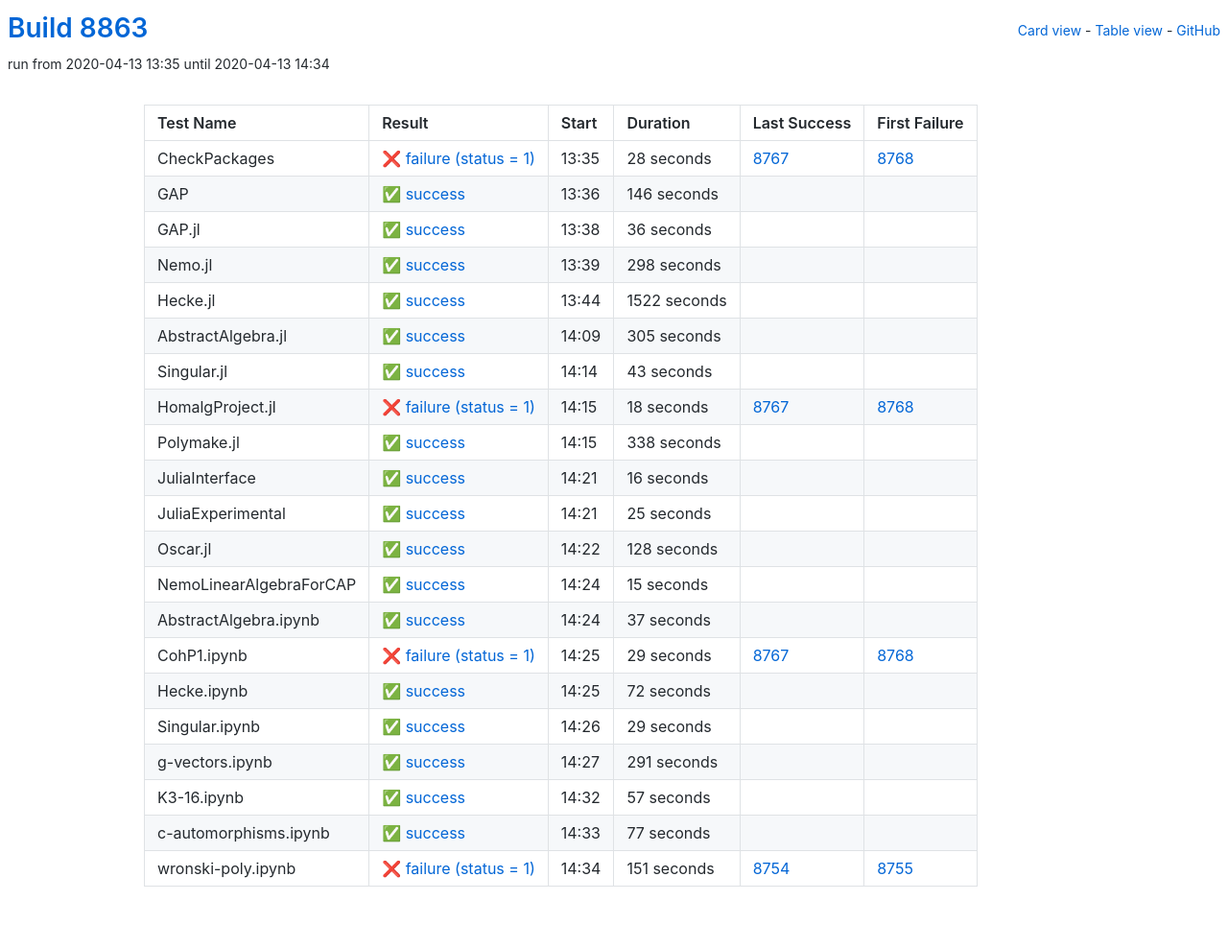
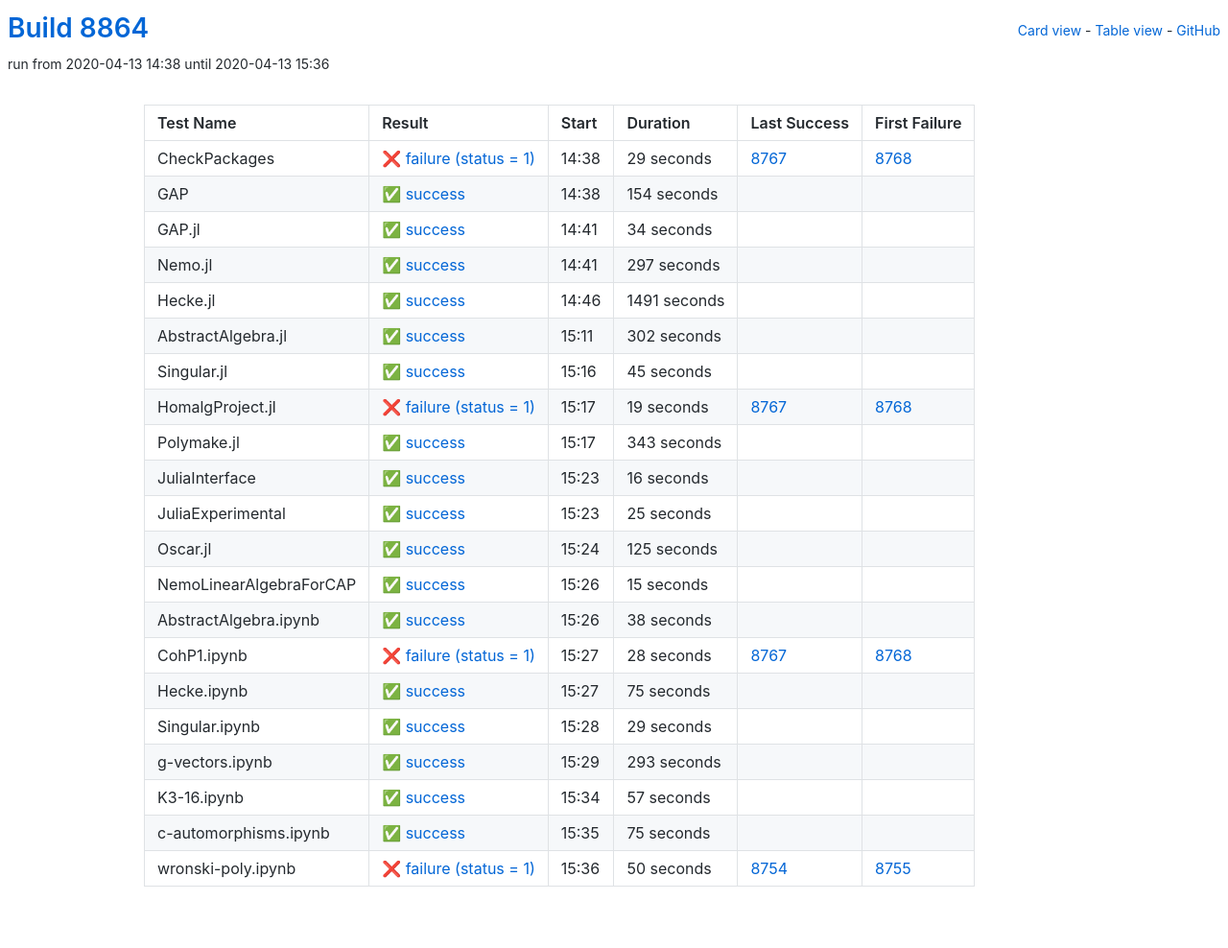
Before and after one commit to oscar-system/oscar-ci-status, a Jekyll site: the page built from table.html, in a window 1280 px wide. Shown: the whole page at 96% size. Built offline with Jekyll 4.4.1, drawn with Linux system fonts in a browser that asks for light colours.

Commit message:
Build 8864

```diff
--- a/_data/ci.yml
+++ b/_data/ci.yml
@@ -1,104 +1,104 @@
-build: 8863
-build_url: https://oscarci.mathematik.uni-kl.de/job/oscar/8863/
+build: 8864
+build_url: https://oscarci.mathematik.uni-kl.de/job/oscar/8864/
 job: oscar
 tests:
-- duration: 28
+- duration: 29
   exitcode: 1
   first_failure: 8768
   first_failure_url: https://oscarci.mathematik.uni-kl.de/job/oscar/8768/
   last_success: 8767
   last_success_url: https://oscarci.mathematik.uni-kl.de/job/oscar/8767/
-  log: https://oscarci.mathematik.uni-kl.de/job/oscar/8863/artifact/logs/build-8863/CheckPackages.log
+  log: https://oscarci.mathematik.uni-kl.de/job/oscar/8864/artifact/logs/build-8864/CheckPackages.log
   name: CheckPackages
-  start: 2020-04-13 13:35
+  start: 2020-04-13 14:38
   status: failure
   success: false
-- duration: 146
+- duration: 154
   exitcode: 0
   first_failure: false
   first_failure_url: null
   last_success: false
   last_success_url: null
-  log: https://oscarci.mathematik.uni-kl.de/job/oscar/8863/artifact/logs/build-8863/GAP.log
+  log: https://oscarci.mathematik.uni-kl.de/job/oscar/8864/artifact/logs/build-8864/GAP.log
   name: GAP
-  start: 2020-04-13 13:36
+  start: 2020-04-13 14:38
   status: success
   success: true
-- duration: 36
+- duration: 34
   exitcode: 0
   first_failure: false
   first_failure_url: null
   last_success: false
   last_success_url: null
-  log: https://oscarci.mathematik.uni-kl.de/job/oscar/8863/artifact/logs/build-8863/GAP.jl.log
+  log: https://oscarci.mathematik.uni-kl.de/job/oscar/8864/artifact/logs/build-8864/GAP.jl.log
   name: GAP.jl
-  start: 2020-04-13 13:38
+  start: 2020-04-13 14:41
   status: success
   success: true
-- duration: 298
+- duration: 297
   exitcode: 0
   first_failure: false
   first_failure_url: null
   last_success: false
   last_success_url: null
-  log: https://oscarci.mathematik.uni-kl.de/job/oscar/8863/artifact/logs/build-8863/Nemo.jl.log
+  log: https://oscarci.mathematik.uni-kl.de/job/oscar/8864/artifact/logs/build-8864/Nemo.jl.log
   name: Nemo.jl
-  start: 2020-04-13 13:39
+  start: 2020-04-13 14:41
   status: success
   success: true
-- duration: 1522
+- duration: 1491
   exitcode: 0
   first_failure: false
   first_failure_url: null
   last_success: false
   last_success_url: null
-  log: https://oscarci.mathematik.uni-kl.de/job/oscar/8863/artifact/logs/build-8863/Hecke.jl.log
+  log: https://oscarci.mathematik.uni-kl.de/job/oscar/8864/artifact/logs/build-8864/Hecke.jl.log
   name: Hecke.jl
-  start: 2020-04-13 13:44
+  start: 2020-04-13 14:46
   status: success
   success: true
-- duration: 305
+- duration: 302
   exitcode: 0
   first_failure: false
   first_failure_url: null
   last_success: false
   last_success_url: null
-  log: https://oscarci.mathematik.uni-kl.de/job/oscar/8863/artifact/logs/build-8863/AbstractAlgebra.jl.log
+  log: https://oscarci.mathematik.uni-kl.de/job/oscar/8864/artifact/logs/build-8864/AbstractAlgebra.jl.log
   name: AbstractAlgebra.jl
-  start: 2020-04-13 14:09
+  start: 2020-04-13 15:11
   status: success
   success: true
-- duration: 43
+- duration: 45
   exitcode: 0
   first_failure: false
   first_failure_url: null
   last_success: false
   last_success_url: null
-  log: https://oscarci.mathematik.uni-kl.de/job/oscar/8863/artifact/logs/build-8863/Singular.jl.log
+  log: https://oscarci.mathematik.uni-kl.de/job/oscar/8864/artifact/logs/build-8864/Singular.jl.log
   name: Singular.jl
-  start: 2020-04-13 14:14
+  start: 2020-04-13 15:16
   status: success
   success: true
-- duration: 18
+- duration: 19
   exitcode: 1
   first_failure: 8768
   first_failure_url: https://oscarci.mathematik.uni-kl.de/job/oscar/8768/
   last_success: 8767
   last_success_url: https://oscarci.mathematik.uni-kl.de/job/oscar/8767/
-  log: https://oscarci.mathematik.uni-kl.de/job/oscar/8863/artifact/logs/build-8863/HomalgProject.jl.log
+  log: https://oscarci.mathematik.uni-kl.de/job/oscar/8864/artifact/logs/build-8864/HomalgProject.jl.log
   name: HomalgProject.jl
-  start: 2020-04-13 14:15
+  start: 2020-04-13 15:17
   status: failure
   success: false
-- duration: 338
+- duration: 343
   exitcode: 0
   first_failure: false
   first_failure_url: null
   last_success: false
   last_success_url: null
-  log: https://oscarci.mathematik.uni-kl.de/job/oscar/8863/artifact/logs/build-8863/Polymake.jl.log
+  log: https://oscarci.mathematik.uni-kl.de/job/oscar/8864/artifact/logs/build-8864/Polymake.jl.log
   name: Polymake.jl
-  start: 2020-04-13 14:15
+  start: 2020-04-13 15:17
   status: success
   success: true
 - duration: 16
@@ -107,9 +107,9 @@ tests:
   first_failure_url: null
   last_success: false
   last_success_url: null
-  log: https://oscarci.mathematik.uni-kl.de/job/oscar/8863/artifact/logs/build-8863/JuliaInterface.log
+  log: https://oscarci.mathematik.uni-kl.de/job/oscar/8864/artifact/logs/build-8864/JuliaInterface.log
   name: JuliaInterface
-  start: 2020-04-13 14:21
+  start: 2020-04-13 15:23
   status: success
   success: true
 - duration: 25
@@ -118,20 +118,20 @@ tests:
   first_failure_url: null
   last_success: false
   last_success_url: null
-  log: https://oscarci.mathematik.uni-kl.de/job/oscar/8863/artifact/logs/build-8863/JuliaExperimental.log
+  log: https://oscarci.mathematik.uni-kl.de/job/oscar/8864/artifact/logs/build-8864/JuliaExperimental.log
   name: JuliaExperimental
-  start: 2020-04-13 14:21
+  start: 2020-04-13 15:23
   status: success
   success: true
-- duration: 128
+- duration: 125
   exitcode: 0
   first_failure: false
   first_failure_url: null
   last_success: false
   last_success_url: null
-  log: https://oscarci.mathematik.uni-kl.de/job/oscar/8863/artifact/logs/build-8863/Oscar.jl.log
+  log: https://oscarci.mathematik.uni-kl.de/job/oscar/8864/artifact/logs/build-8864/Oscar.jl.log
   name: Oscar.jl
-  start: 2020-04-13 14:22
+  start: 2020-04-13 15:24
   status: success
   success: true
 - duration: 15
@@ -140,42 +140,42 @@ tests:
   first_failure_url: null
   last_success: false
   last_success_url: null
-  log: https://oscarci.mathematik.uni-kl.de/job/oscar/8863/artifact/logs/build-8863/NemoLinearAlgebraForCAP.log
+  log: https://oscarci.mathematik.uni-kl.de/job/oscar/8864/artifact/logs/build-8864/NemoLinearAlgebraForCAP.log
   name: NemoLinearAlgebraForCAP
-  start: 2020-04-13 14:24
+  start: 2020-04-13 15:26
   status: success
   success: true
-- duration: 37
+- duration: 38
   exitcode: 0
   first_failure: false
   first_failure_url: null
   last_success: false
   last_success_url: null
-  log: https://oscarci.mathematik.uni-kl.de/job/oscar/8863/artifact/logs/build-8863/AbstractAlgebra.ipynb.log
+  log: https://oscarci.mathematik.uni-kl.de/job/oscar/8864/artifact/logs/build-8864/AbstractAlgebra.ipynb.log
   name: AbstractAlgebra.ipynb
-  start: 2020-04-13 14:24
+  start: 2020-04-13 15:26
   status: success
   success: true
-- duration: 29
+- duration: 28
   exitcode: 1
   first_failure: 8768
   first_failure_url: https://oscarci.mathematik.uni-kl.de/job/oscar/8768/
   last_success: 8767
   last_success_url: https://oscarci.mathematik.uni-kl.de/job/oscar/8767/
-  log: https://oscarci.mathematik.uni-kl.de/job/oscar/8863/artifact/logs/build-8863/CohP1.ipynb.log
+  log: https://oscarci.mathematik.uni-kl.de/job/oscar/8864/artifact/logs/build-8864/CohP1.ipynb.log
   name: CohP1.ipynb
-  start: 2020-04-13 14:25
+  start: 2020-04-13 15:27
   status: failure
   success: false
-- duration: 72
+- duration: 75
   exitcode: 0
   first_failure: false
   first_failure_url: null
   last_success: false
   last_success_url: null
-  log: https://oscarci.mathematik.uni-kl.de/job/oscar/8863/artifact/logs/build-8863/Hecke.ipynb.log
+  log: https://oscarci.mathematik.uni-kl.de/job/oscar/8864/artifact/logs/build-8864/Hecke.ipynb.log
   name: Hecke.ipynb
-  start: 2020-04-13 14:25
+  start: 2020-04-13 15:27
   status: success
   success: true
 - duration: 29
@@ -184,20 +184,20 @@ tests:
   first_failure_url: null
   last_success: false
   last_success_url: null
-  log: https://oscarci.mathematik.uni-kl.de/job/oscar/8863/artifact/logs/build-8863/Singular.ipynb.log
+  log: https://oscarci.mathematik.uni-kl.de/job/oscar/8864/artifact/logs/build-8864/Singular.ipynb.log
   name: Singular.ipynb
-  start: 2020-04-13 14:26
+  start: 2020-04-13 15:28
   status: success
   success: true
-- duration: 291
+- duration: 293
   exitcode: 0
   first_failure: false
   first_failure_url: null
   last_success: false
   last_success_url: null
-  log: https://oscarci.mathematik.uni-kl.de/job/oscar/8863/artifact/logs/build-8863/g-vectors.ipynb.log
+  log: https://oscarci.mathematik.uni-kl.de/job/oscar/8864/artifact/logs/build-8864/g-vectors.ipynb.log
   name: g-vectors.ipynb
-  start: 2020-04-13 14:27
+  start: 2020-04-13 15:29
   status: success
   success: true
 - duration: 57
@@ -206,30 +206,30 @@ tests:
   first_failure_url: null
   last_success: false
   last_success_url: null
-  log: https://oscarci.mathematik.uni-kl.de/job/oscar/8863/artifact/logs/build-8863/K3-16.ipynb.log
+  log: https://oscarci.mathematik.uni-kl.de/job/oscar/8864/artifact/logs/build-8864/K3-16.ipynb.log
   name: K3-16.ipynb
-  start: 2020-04-13 14:32
+  start: 2020-04-13 15:34
   status: success
   success: true
-- duration: 77
+- duration: 75
   exitcode: 0
   first_failure: false
   first_failure_url: null
   last_success: false
   last_success_url: null
-  log: https://oscarci.mathematik.uni-kl.de/job/oscar/8863/artifact/logs/build-8863/c-automorphisms.ipynb.log
+  log: https://oscarci.mathematik.uni-kl.de/job/oscar/8864/artifact/logs/build-8864/c-automorphisms.ipynb.log
   name: c-automorphisms.ipynb
-  start: 2020-04-13 14:33
+  start: 2020-04-13 15:35
   status: success
   success: true
-- duration: 151
+- duration: 50
   exitcode: 1
   first_failure: 8755
   first_failure_url: https://oscarci.mathematik.uni-kl.de/job/oscar/8755/
   last_success: 8754
   last_success_url: https://oscarci.mathematik.uni-kl.de/job/oscar/8754/
-  log: https://oscarci.mathematik.uni-kl.de/job/oscar/8863/artifact/logs/build-8863/wronski-poly.ipynb.log
+  log: https://oscarci.mathematik.uni-kl.de/job/oscar/8864/artifact/logs/build-8864/wronski-poly.ipynb.log
   name: wronski-poly.ipynb
-  start: 2020-04-13 14:34
+  start: 2020-04-13 15:36
   status: failure
   success: false
```
Also changed, not shown: README.md.
